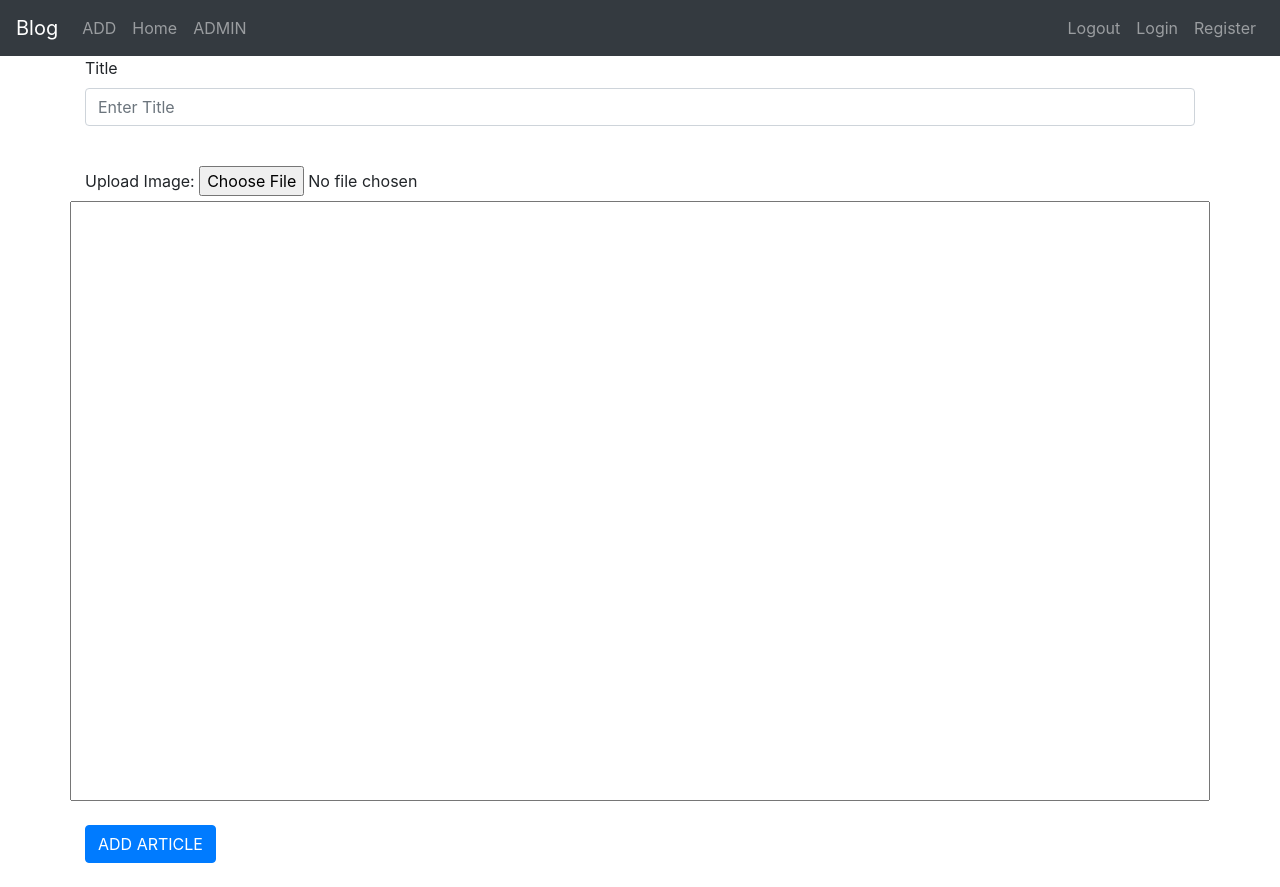
After one commit to ayushganguli1769/blog_api, a Django app: page /frontend/add/ in a window 1280 px wide. The commit adds this page. Run offline with Django 3.2, Linux system fonts and the light colour scheme; some libraries are stand-ins or nearby versions.

Commit message:
reasonably complete

```diff
--- a/blog_api/urls.py
+++ b/blog_api/urls.py
@@ -17,9 +17,10 @@ from django.contrib import admin
 from django.urls import path, re_path,include
 from django.conf import settings
 from django.conf.urls.static import static
-
+from frontend.views import base
 urlpatterns = [
     path('admin/', admin.site.urls),
+    path('',base, name="base"),
     path('',include('blog_app.urls')),
     path('frontend/', include('frontend.urls')),
 ]
--- a/blog_app/views.py
+++ b/blog_app/views.py
@@ -61,8 +61,9 @@ def display(request):
         image = None
         if article.image:
             image = article.image.url
-        all_article_data.append({'owner':article.owner.username,'title':article.title,'image':image,'content':article.content,'comments':article_comment})
-    return HttpResponse(all_article_data)
+        all_article_data.append({'owner':article.owner.username,'title':article.title,'id':article.id,'image':image,'content':article.content,'comments':article_comment})
+        print(all_article_data)
+    return Response(json.dumps(all_article_data))
 @api_view(['POST','GET'])
 @permission_classes([IsAuthenticated])
 def logout(request):
--- a/frontend/urls.py
+++ b/frontend/urls.py
@@ -21,6 +21,7 @@ urlpatterns = [
     path('register/',views.register, name="register"),
     path('login/', views.login, name= "login"),
     path('home/', views.home, name= "home"),
+    path('add/',views.add, name="add"),
 ]
 """
 No template tagging has been used in these urls.
--- a/frontend/views.py
+++ b/frontend/views.py
@@ -5,3 +5,7 @@ def register(request):
     return render(request,'register.html')
 def home(request):
     return render(request,'home.html')
+def add(request):
+    return render(request,'add.html')
+def base(request):
+    return render(request,'base.html')
--- /dev/null
+++ b/templates/add.html
@@ -0,0 +1,60 @@
+{% extends 'base.html' %}
+{% block body %}
+  <div class="container">
+        <div class="form-group">
+          <label for="exampleInputEmail1">Title</label>
+          <input type="text" class="form-control" id="title" name="title"  placeholder="Enter Title">
+        </div>
+
+
+        <br>
+        <label for="upload" >Upload Image:</label>
+        <input type="file" name="image" id= "upload">
+        <br>
+        <div class="row">
+            <textarea class="col-md-12" name="description" id="content" ></textarea>
+        </div>
+        <br>
+        <button type="submit" class="btn btn-primary" name="addPost" onclick="addArticle()">ADD ARTICLE</button>
+        <br>
+        <br>
+  </div>
+  <style>
+      textarea {
+    overflow-y: scroll;
+    height:75vh;
+    resize: none; /* Remove this if you want the user to resize the textarea */
+}
+  </style>
+  <script>
+      function addArticle(obj)
+{
+    title = document.getElementById('title').value;
+    content = document.getElementById('content').value;
+    image = document.getElementById('upload').files[0];
+    alert(image)
+    alert(title)
+    alert(content)
+    a = localStorage.getItem('token')
+    authorization = "Token "+ a
+
+
+    URL = "/createArticle/";
+    alert(URL);
+    var req = new XMLHttpRequest();
+            req.onreadystatechange = function() {
+                if (this.readyState == 4 && this.status == 201) {
+
+                }
+                else if(this.readyState == 4 && this.status == 400)
+                {
+                    alert("Invalid Credentials")
+                }
+            };
+            req.open("POST", URL, true);
+            req.setRequestHeader('Authorization', authorization);
+            req.setRequestHeader("Content-Type", "application/json");
+            req.send(JSON.stringify({title: title,content:content}),image);
+}
+  </script>
+{% endblock body %}
--- a/templates/base.html
+++ b/templates/base.html
@@ -37,6 +37,9 @@
         <div class="collapse navbar-collapse" id="navbarText">
           <ul class="navbar-nav mr-auto">
             <li class="nav-item">
+                <a class="nav-link" href="/frontend/add/">ADD</a>
+              </li>
+            <li class="nav-item">
               <a class="nav-link" href="/frontend/home/">Home</a>
             </li>
 
--- a/templates/login.html
+++ b/templates/login.html
@@ -22,7 +22,7 @@ function login()
                 data = JSON.parse(req.responseText)
                 localStorage.setItem('token',data['token'] );
                 a= localStorage.getItem('token')
-                alert(a)
+                //alert(a)
                 window.location.replace("/frontend/home/")
                 }
                 else if(this.readyState == 4 && this.status == 400)
```
Also changed, not shown: templates/home.html (+109 -0 lines), db.sqlite3.
